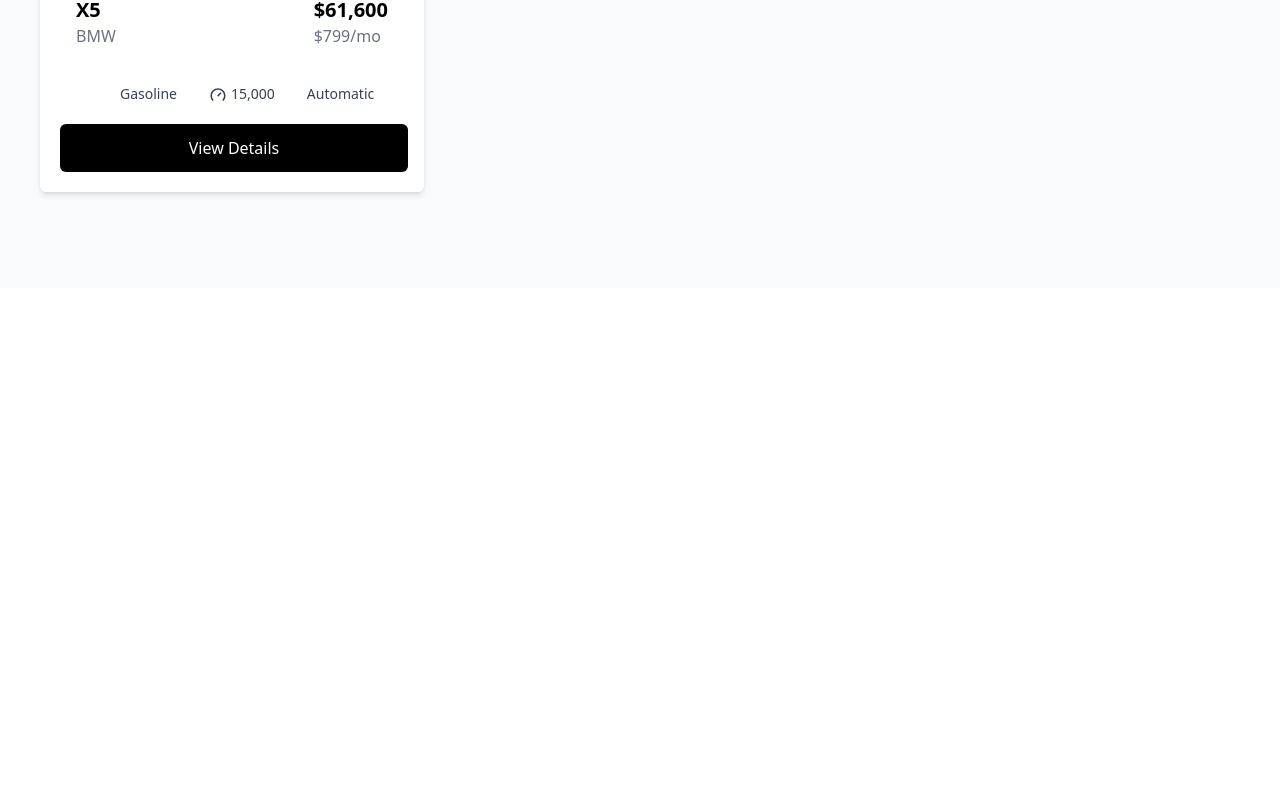
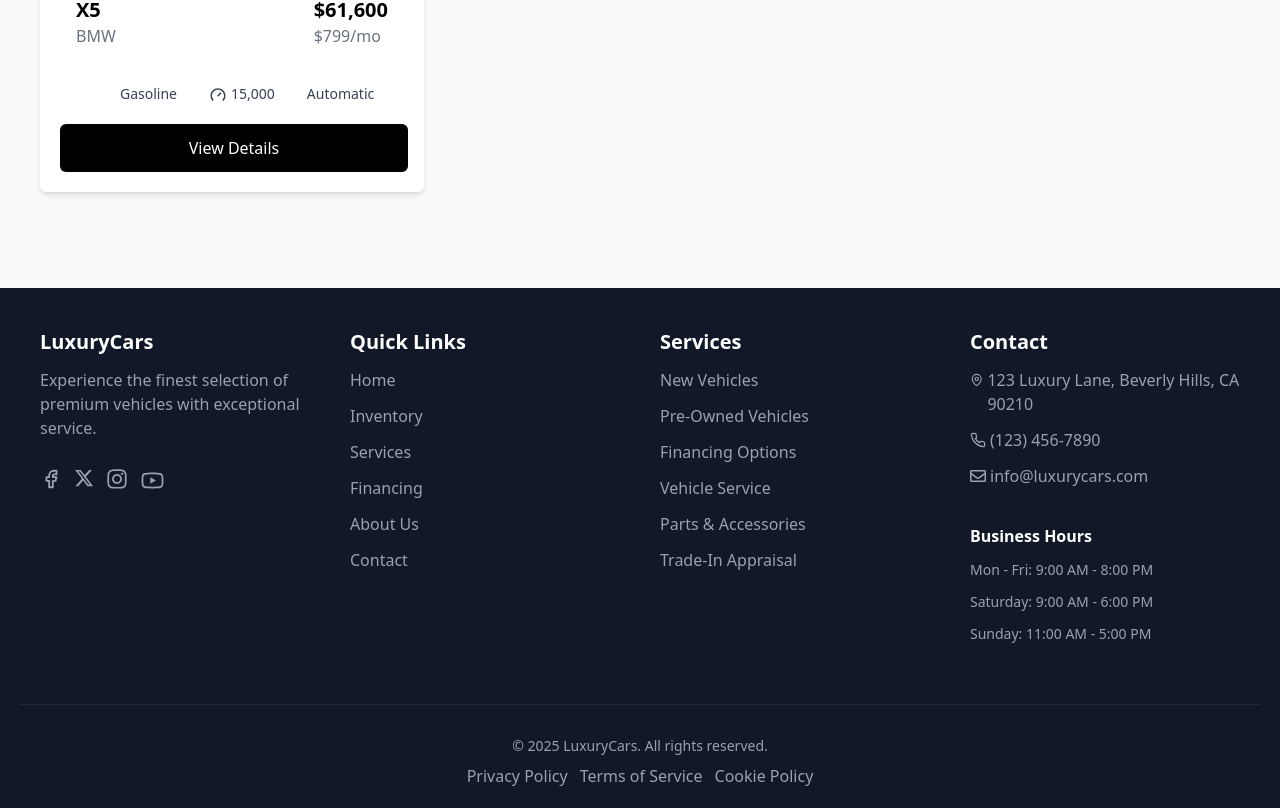
Before and after one commit to mirjetamustafa/Luxury-Cars, a React (Vite) app: page / in a window 1280 px wide. Shown: the part 2476-3284 px from the top of the page. Before the commit the page ends 2764 px from the top, so only its background shows below. Built offline with nearby package versions, Linux system fonts and the light colour scheme.

Commit message:
Adding Footer

```diff
--- a/src/App.jsx
+++ b/src/App.jsx
@@ -2,6 +2,7 @@ import './App.css'
 import { Routes, Route } from 'react-router-dom'
 import Header from './components/Header'
 import Home from './components/Home'
+import Footer from './components/Footer'
 
 function App() {
   return (
@@ -13,6 +14,7 @@ function App() {
             <>
               <Header />
               <Home />
+              <Footer />
             </>
           }
         />
--- /dev/null
+++ b/src/components/Footer.jsx
@@ -0,0 +1,143 @@
+import React from 'react'
+import { Link } from 'react-router-dom'
+import { TbBrandFacebook } from 'react-icons/tb'
+import { FaXTwitter } from 'react-icons/fa6'
+import { FaInstagram } from 'react-icons/fa'
+import { AiOutlineYoutube } from 'react-icons/ai'
+import { GrLocation } from 'react-icons/gr'
+import { FiPhone } from 'react-icons/fi'
+import { FaRegEnvelope } from 'react-icons/fa'
+
+const Footer = () => {
+  return (
+    <div className="bg-[#111827] w-full">
+      <div className="grid md:grid-cols-4 grid-cols-1 p-5">
+        <div className="p-5">
+          <h1 className="text-xl font-bold text-white">LuxuryCars</h1>
+          <p className="text-gray-400 pt-3 w-[29ch]">
+            Experience the finest selection of premium vehicles with exceptional
+            service.
+          </p>
+          <ul className="pt-7 flex space-x-3">
+            <Link className="text-gray-400 hover:text-white">
+              <TbBrandFacebook size={22} />
+            </Link>
+            <Link className="text-gray-400 hover:text-white">
+              <FaXTwitter size={20} />
+            </Link>
+            <Link className="text-gray-400 hover:text-white">
+              <FaInstagram size={22} />
+            </Link>
+            <Link className="text-gray-400 hover:text-white ">
+              <AiOutlineYoutube size={25} />
+            </Link>
+          </ul>
+        </div>
+        <div className="p-5">
+          <h1 className="text-xl font-bold text-white">Quick Links</h1>
+          <ul className="pt-3 space-y-3">
+            <li>
+              <Link className="text-gray-400 hover:text-white">Home</Link>
+            </li>
+            <li>
+              <Link className="text-gray-400 hover:text-white">Inventory</Link>
+            </li>
+            <li>
+              <Link className="text-gray-400 hover:text-white">Services</Link>
+            </li>
+            <li>
+              <Link className="text-gray-400 hover:text-white">Financing</Link>
+            </li>
+            <li>
+              <Link className="text-gray-400 hover:text-white">About Us</Link>
+            </li>
+            <li>
+              <Link className="text-gray-400 hover:text-white">Contact</Link>
+            </li>
+          </ul>
+        </div>
+        <div className="p-5">
+          <h1 className="text-xl font-bold text-white">Services</h1>
+          <ul className="pt-3 space-y-3">
+            <li>
+              <Link className="text-gray-400 hover:text-white">
+                New Vehicles
+              </Link>
+            </li>
+            <li>
+              <Link className="text-gray-400 hover:text-white">
+                Pre-Owned Vehicles
+              </Link>
+            </li>
+            <li>
+              <Link className="text-gray-400 hover:text-white">
+                Financing Options
+              </Link>
+            </li>
+            <li>
+              <Link className="text-gray-400 hover:text-white">
+                Vehicle Service
+              </Link>
+            </li>
+            <li>
+              <Link className="text-gray-400 hover:text-white">
+                Parts & Accessories
+              </Link>
+            </li>
+            <li>
+              <Link className="text-gray-400 hover:text-white">
+                Trade-In Appraisal
+              </Link>
+            </li>
+          </ul>
+        </div>
+        <div className="p-5">
+          <h1 className="text-xl font-bold text-white">Contact</h1>
+          <p className="flex pt-3 text-gray-400">
+            <GrLocation className="mt-1 mr-1" />
+            <span>123 Luxury Lane, Beverly Hills, CA 90210</span>
+          </p>
+          <p className="flex pt-3 text-gray-400">
+            <FiPhone className="mt-1 mr-1" />
+            <span>(123) 456-7890</span>
+          </p>
+          <p className="flex pt-3 text-gray-400">
+            <FaRegEnvelope className="mt-1 mr-1" />
+            <span>info@luxurycars.com</span>
+          </p>
+
+          <h1 className="text-md text-white font-semibold mt-9">
+            Business Hours
+          </h1>
+          <div className="space-y-3 mt-3">
+            <p className="text-sm text-gray-400">
+              Mon - Fri: 9:00 AM - 8:00 PM
+            </p>
+            <p className="text-sm text-gray-400">Saturday: 9:00 AM - 6:00 PM</p>
+            <p className="text-sm text-gray-400">Sunday: 11:00 AM - 5:00 PM</p>
+          </div>
+        </div>
+      </div>
+
+      <div className="p-5">
+        <div className="border-t border-gray-800 w-full h-1"></div>
+        <p className="text-center text-gray-400 mt-7 text-sm">
+          © 2025 LuxuryCars. All rights reserved.
+        </p>
+        <ul className="mt-2 space-x-3 flex justify-center">
+          <li className="text-gray-400 hover:text-white">
+            <Link>Privacy Policy</Link>
+          </li>
+          <li className="text-gray-400 hover:text-white">
+            <Link>Terms of Service</Link>
+          </li>
+          <li className="text-gray-400 hover:text-white">
+            <Link>Cookie Policy</Link>
+          </li>
+        </ul>
+      </div>
+    </div>
+  )
+}
+
+export default Footer
```
